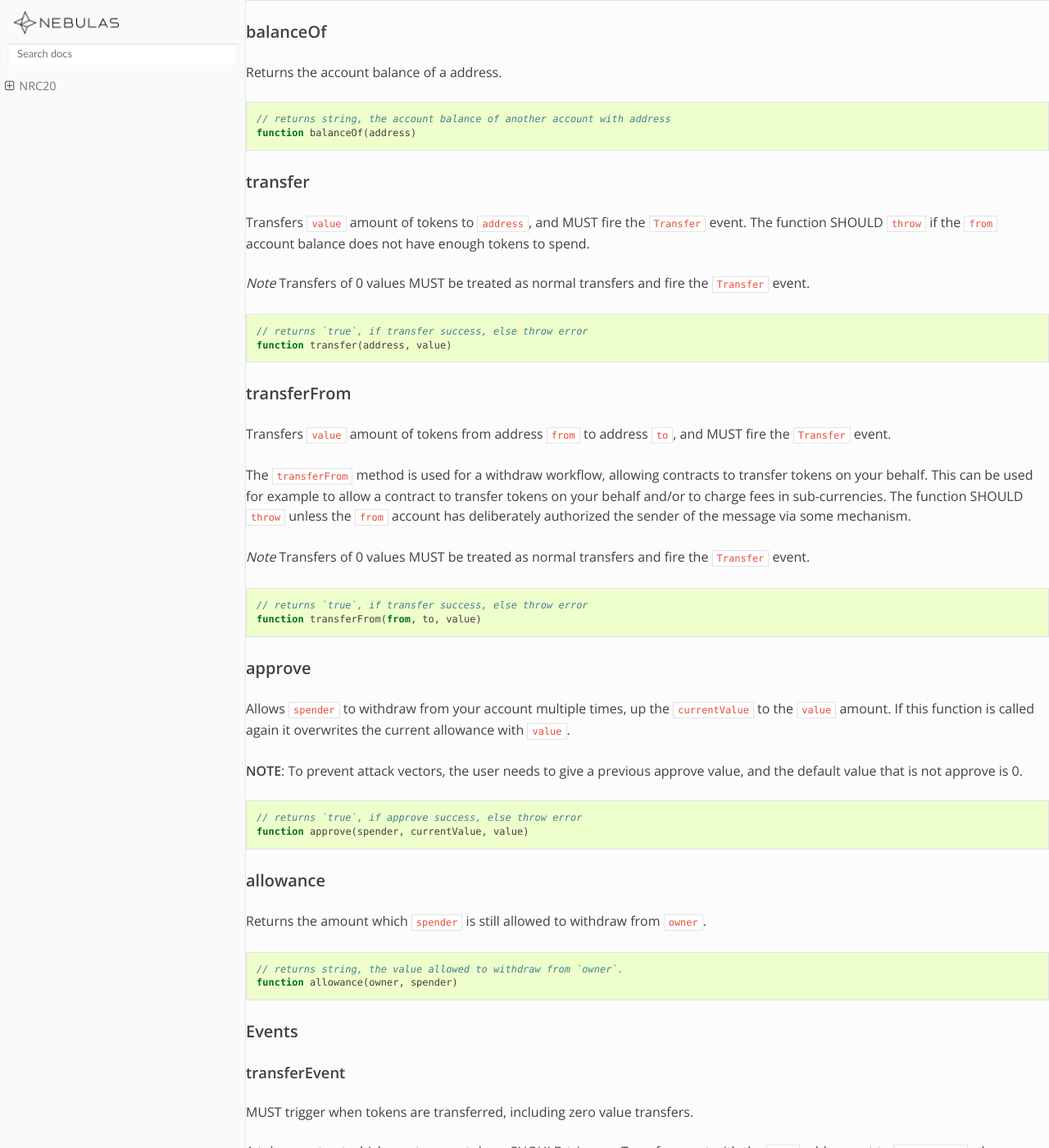
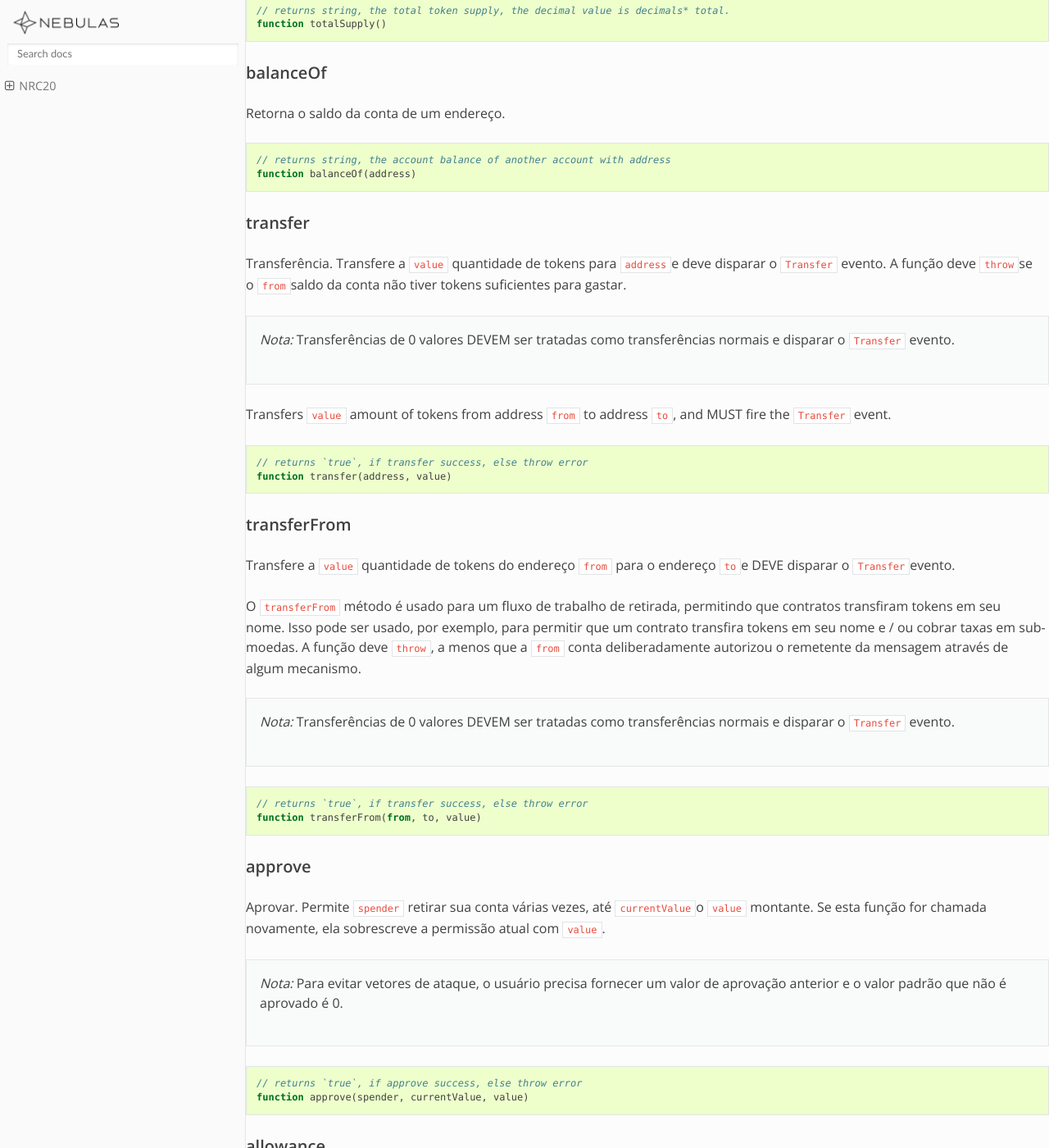
Before and after one commit to nebulasio/nebdocs, a Sphinx documentation site: the page built from docs/dapp-development/nrc20.md, in a window 1280 px wide and 1400 px high, scrolled down 1175 px. Shown: the whole window at 82% size. Built offline with Sphinx 7.4.7 and the Read the Docs theme 2.0.0, drawn with Linux system fonts in a browser that asks for light colours; pages that are not in the unit, such as notebooks, are missing from menus; some of the changed text lies outside the part shown.

Commit message:
by Joaquim Folha || dapp development / NRC20

````diff
--- a/docs/dapp-development/nrc20.md
+++ b/docs/dapp-development/nrc20.md
@@ -1,18 +1,18 @@
 # NRC20
 
-## Abstract
+## Resumo
 
-The following standard allows for the implementation of a standard API for tokens within smart contracts. This standard provides basic functionality to transfer tokens, as well as allows tokens to be approved so they can be spent by another on-chain third party.
+O seguinte padrão permite a implementação de uma API padrão para tokens em contratos inteligentes. Este padrão fornece funcionalidade básica para transferir tokens, bem como permite que os tokens sejam aprovados para que possam ser gastos por outro terceiro na cadeia.
 
-## Motivation
+## Motivação
 
-A standard interface allows that a new token can be created by any application easily : from wallets to decentralized exchanges.
+Uma interface padrão permite que um novo token seja facilmente criado por qualquer aplicativo: desde carteiras até trocas descentralizadas.
 
-## Methods
+## Métodos
 
 #### name
 
-Returns the name of the token - e.g. `"MyToken"`.
+Nome. Retorna o nome do token - por exemplo `"MyToken"`.
 
 ```javascript
 // returns string, the name of the token.
@@ -21,7 +21,7 @@ function name()
 
 #### symbol
 
-Returns the symbol of the token. E.g. "TK".
+Símbolo. Retorna o símbolo do token. Por exemplo, `"TK"`.
 
 ```javascript
 // returns string, the symbol of the token
@@ -30,7 +30,7 @@ function symbol()
 
 #### decimals
 
-Returns the number of decimals the token uses - e.g. `8`, means to divide the token amount by `100000000` to get its user representation.
+Decimais. Retorna o número de decimais que o token usa - por exemplo `8`, significa dividir o valor do token `100000000` para obter sua representação do usuário.
 
 ```javascript
 // returns number, the number of decimals the token uses
@@ -39,7 +39,7 @@ function decimals()
 
 #### totalSupply
 
-Returns the total token supply.
+Retorna o fornecimento total de token.
 
 ```javascript
 // returns string, the total token supply, the decimal value is decimals* total.
@@ -48,7 +48,7 @@ function totalSupply()
 
 #### balanceOf
 
-Returns the account balance of a address.
+Retorna o saldo da conta de um endereço.
 
 ```javascript
 // returns string, the account balance of another account with address
@@ -57,9 +57,12 @@ function balanceOf(address)
 
 #### transfer
 
-Transfers `value` amount of tokens to `address`, and MUST fire the `Transfer` event. The function SHOULD `throw` if the `from` account balance does not have enough tokens to spend.
+Transferência. Transfere a `value` quantidade de tokens para `address`e deve disparar o `Transfer`
+evento. A função deve `throw`se o `from`saldo da conta não tiver tokens suficientes para gastar.
 
-_Note_ Transfers of 0 values MUST be treated as normal transfers and fire the `Transfer` event.
+> _Nota:_ Transferências de 0 valores DEVEM ser tratadas como transferências normais e disparar o `Transfer` evento.
+
+Transfers `value` amount of tokens from address `from` to address `to`, and MUST fire the `Transfer` event.
 
 ```javascript
 // returns `true`, if transfer success, else throw error
@@ -68,11 +71,12 @@ function transfer(address, value)
 
 #### transferFrom
 
-Transfers `value` amount of tokens from address `from` to address `to`, and MUST fire the `Transfer` event.
+Transfere a `value` quantidade de tokens do endereço `from` para o endereço `to`e DEVE disparar o `Transfer`evento.
 
-The `transferFrom` method is used for a withdraw workflow, allowing contracts to transfer tokens on your behalf. This can be used for example to allow a contract to transfer tokens on your behalf and/or to charge fees in sub-currencies. The function SHOULD `throw` unless the `from` account has deliberately authorized the sender of the message via some mechanism.
+O `transferFrom` método é usado para um fluxo de trabalho de retirada, permitindo que contratos transfiram tokens em seu nome. Isso pode ser usado, por exemplo, para permitir que um contrato transfira tokens em seu nome e / ou cobrar taxas em sub-moedas. A função deve `throw`, a menos que a `from` conta deliberadamente autorizou o remetente da mensagem através de algum mecanismo.
 
-_Note_ Transfers of 0 values MUST be treated as normal transfers and fire the `Transfer` event.
+> _Nota:_ Transferências de 0 valores DEVEM ser tratadas como transferências normais e disparar o `Transfer` evento.
+
 
 ```javascript
 // returns `true`, if transfer success, else throw error
@@ -81,9 +85,9 @@ function transferFrom(from, to, value)
 
 #### approve
 
-Allows `spender` to withdraw from your account multiple times, up the `currentValue` to the `value` amount. If this function is called again it overwrites the current allowance with `value`.
+Aprovar. Permite `spender` retirar sua conta várias vezes, até `currentValue`o `value` montante. Se esta função for chamada novamente, ela sobrescreve a permissão atual com `value`.
 
-**NOTE**: To prevent attack vectors, the user needs to give a previous approve value, and the default value that is not approve is 0.
+> _Nota:_ Para evitar vetores de ataque, o usuário precisa fornecer um valor de aprovação anterior e o valor padrão que não é aprovado é 0.
 
 ```javascript
 // returns `true`, if approve success, else throw error
@@ -92,20 +96,20 @@ function approve(spender, currentValue, value)
 
 #### allowance
 
-Returns the amount which `spender` is still allowed to withdraw from `owner`.
+Subsídio. Retorna o valor que `spender` ainda pode ser retirado `owner`.
 
 ```javascript
 // returns string, the value allowed to withdraw from `owner`.
 function allowance(owner, spender)
 ```
 
-### Events
+## Events
 
 #### transferEvent
 
-MUST trigger when tokens are transferred, including zero value transfers.
+DEVE ser acionado quando tokens são transferidos, incluindo transferências de valor zero.
 
-A token contract which creates new tokens SHOULD trigger a Transfer event with the `from` address set to `totalSupply` when tokens are created.
+Um contrato de token que cria novos tokens DEVE acionar um evento de transferência com o `from` endereço definido `totalSupply` quando os tokens são criados.
 
 ```javascript
 function transferEvent: function(status, from, to, value)
@@ -113,15 +117,15 @@ function transferEvent: function(status, from, to, value)
 
 #### approveEvent
 
-MUST trigger on any call to `approve(spender, currentValue, value)`.
+DEVE acionar em qualquer chamada para. `approve(spender, currentValue, value)`.
 
 ```javascript
 function approveEvent: function(status, from, spender, value)
 ```
 
-## Implementation
+## Implementação
 
-#### Example implementations are available at
+Exemplos de implementações estão disponíveis em
 
 * [NRC20.js](https://github.com/nebulasio/go-nebulas/blob/master/nf/nvm/test/NRC20.js)
 
````
